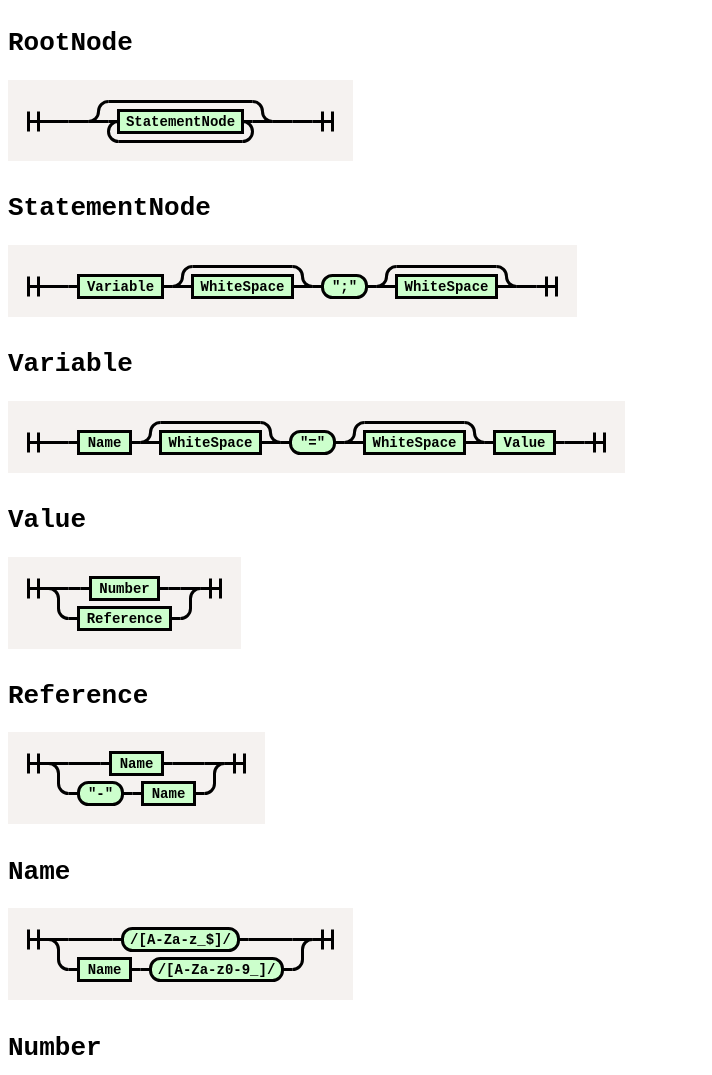
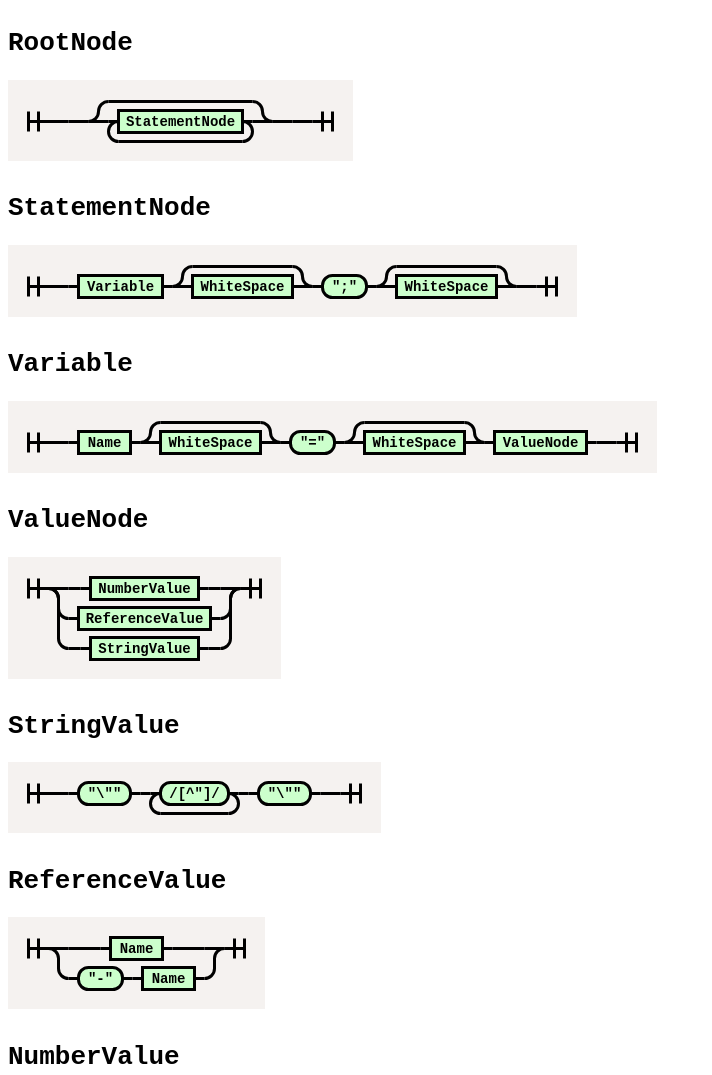
Before and after one commit to hhornbacher/node-scad-parser, a website: page src/nearley/scad-parser-grammar.html in a window 1280 px wide. Shown: the top 1075 px of the page, without its empty margins (0-712 px from the left). Drawn offline with Linux system fonts and the light colour scheme.

Commit message:
parse is able to parse variable statements with number, reference and string types

```diff
--- a/src/ast/nodes.js
+++ b/src/ast/nodes.js
@@ -10,7 +10,6 @@ function Entities(registerClass) {
             }, privateProps);
 
             if (_.isArray(children)) {
-                children = children.trim();
                 privateProps._children = children;
             }
 
--- a/src/index.js
+++ b/src/index.js
@@ -98,7 +98,7 @@ if (!module.parent) {
   try {
     parser = new SCADParser();
     const ast = parser.getAST('../examples/ex4.scad');
-    console.log(inspectObject(ast[0], false));
+    console.log(ast.toString());
   } catch (error) {
     console.log(error);
   }
--- a/src/nearley/scad-parser-grammar.html
+++ b/src/nearley/scad-parser-grammar.html
@@ -160,16 +160,16 @@ svg.railroad-diagram rect {
 </div>
 <h1><code>Variable</code></h1>
 <div>
-<svg class="railroad-diagram" width="617" height="72" viewBox="0 0 617 72">
+<svg class="railroad-diagram" width="649" height="72" viewBox="0 0 649 72">
 <g transform="translate(.5 .5)">
 <path d="M 20 31 v 20 m 10 -20 v 20 m -10 -10 h 20.5"></path>
 <g>
 <path d="M40 41h0"></path>
-<path d="M576 41h0"></path>
+<path d="M608 41h0"></path>
 <path d="M40 41h20"></path>
 <g>
 <path d="M60 41h0"></path>
-<path d="M556 41h0"></path>
+<path d="M588 41h0"></path>
 <path d="M60 41h10"></path>
 <g>
 <path d="M70 41h0"></path>
@@ -223,62 +223,131 @@ svg.railroad-diagram rect {
 <path d="M476 41h10"></path>
 <g>
 <path d="M486 41h0"></path>
-<path d="M546 41h0"></path>
-<rect x="486" y="30" width="60" height="22"></rect>
-<text x="516" y="45">Value</text>
+<path d="M578 41h0"></path>
+<rect x="486" y="30" width="92" height="22"></rect>
+<text x="532" y="45">ValueNode</text>
 </g>
-<path d="M546 41h10"></path>
+<path d="M578 41h10"></path>
 </g>
-<path d="M556 41h20"></path>
+<path d="M588 41h20"></path>
 </g>
-<path d="M 576 41 h 20 m -10 -10 v 20 m 10 -20 v 20"></path>
+<path d="M 608 41 h 20 m -10 -10 v 20 m 10 -20 v 20"></path>
 </g>
 </svg>
 
 </div>
-<h1><code>Value</code></h1>
+<h1><code>ValueNode</code></h1>
 <div>
-<svg class="railroad-diagram" width="233" height="92" viewBox="0 0 233 92">
+<svg class="railroad-diagram" width="273" height="122" viewBox="0 0 273 122">
 <g transform="translate(.5 .5)">
 <path d="M 20 21 v 20 m 10 -20 v 20 m -10 -10 h 20.5"></path>
 <g>
 <path d="M40 31h0"></path>
-<path d="M192 31h0"></path>
+<path d="M232 31h0"></path>
 <path d="M40 31h20"></path>
 <g>
 <path d="M60 31h12"></path>
-<path d="M160 31h12"></path>
+<path d="M200 31h12"></path>
 <path d="M72 31h10"></path>
 <g>
 <path d="M82 31h0"></path>
-<path d="M150 31h0"></path>
-<rect x="82" y="20" width="68" height="22"></rect>
-<text x="116" y="35">Number</text>
+<path d="M190 31h0"></path>
+<rect x="82" y="20" width="108" height="22"></rect>
+<text x="136" y="35">NumberValue</text>
 </g>
-<path d="M150 31h10"></path>
+<path d="M190 31h10"></path>
 </g>
-<path d="M172 31h20"></path>
+<path d="M212 31h20"></path>
 <path d="M40 31a10 10 0 0 1 10 10v10a10 10 0 0 0 10 10"></path>
 <g>
 <path d="M60 61h0"></path>
-<path d="M172 61h0"></path>
+<path d="M212 61h0"></path>
 <path d="M60 61h10"></path>
 <g>
 <path d="M70 61h0"></path>
-<path d="M162 61h0"></path>
-<rect x="70" y="50" width="92" height="22"></rect>
-<text x="116" y="65">Reference</text>
+<path d="M202 61h0"></path>
+<rect x="70" y="50" width="132" height="22"></rect>
+<text x="136" y="65">ReferenceValue</text>
 </g>
-<path d="M162 61h10"></path>
+<path d="M202 61h10"></path>
 </g>
-<path d="M172 61a10 10 0 0 0 10 -10v-10a10 10 0 0 1 10 -10"></path>
+<path d="M212 61a10 10 0 0 0 10 -10v-10a10 10 0 0 1 10 -10"></path>
+<path d="M40 31a10 10 0 0 1 10 10v40a10 10 0 0 0 10 10"></path>
+<g>
+<path d="M60 91h12"></path>
+<path d="M200 91h12"></path>
+<path d="M72 91h10"></path>
+<g>
+<path d="M82 91h0"></path>
+<path d="M190 91h0"></path>
+<rect x="82" y="80" width="108" height="22"></rect>
+<text x="136" y="95">StringValue</text>
 </g>
-<path d="M 192 31 h 20 m -10 -10 v 20 m 10 -20 v 20"></path>
+<path d="M190 91h10"></path>
+</g>
+<path d="M212 91a10 10 0 0 0 10 -10v-40a10 10 0 0 1 10 -10"></path>
+</g>
+<path d="M 232 31 h 20 m -10 -10 v 20 m 10 -20 v 20"></path>
 </g>
 </svg>
 
 </div>
-<h1><code>Reference</code></h1>
+<h1><code>StringValue</code></h1>
+<div>
+<svg class="railroad-diagram" width="373" height="71" viewBox="0 0 373 71">
+<g transform="translate(.5 .5)">
+<path d="M 20 21 v 20 m 10 -20 v 20 m -10 -10 h 20.5"></path>
+<g>
+<path d="M40 31h0"></path>
+<path d="M332 31h0"></path>
+<path d="M40 31h20"></path>
+<g>
+<path d="M60 31h0"></path>
+<path d="M312 31h0"></path>
+<path d="M60 31h10"></path>
+<g>
+<path d="M70 31h0"></path>
+<path d="M122 31h0"></path>
+<rect x="70" y="20" width="52" height="22" rx="10" ry="10"></rect>
+<text x="96" y="35">"\""</text>
+</g>
+<path d="M122 31h10"></path>
+<path d="M132 31h10"></path>
+<g>
+<path d="M142 31h0"></path>
+<path d="M230 31h0"></path>
+<path d="M142 31h10"></path>
+<g>
+<path d="M152 31h0"></path>
+<path d="M220 31h0"></path>
+<rect x="152" y="20" width="68" height="22" rx="10" ry="10"></rect>
+<text x="186" y="35">/&#91;^"&#93;/</text>
+</g>
+<path d="M220 31h10"></path>
+<path d="M152 31a10 10 0 0 0 -10 10v0a10 10 0 0 0 10 10"></path>
+<g>
+<path d="M152 51h68"></path>
+</g>
+<path d="M220 51a10 10 0 0 0 10 -10v0a10 10 0 0 0 -10 -10"></path>
+</g>
+<path d="M230 31h10"></path>
+<path d="M240 31h10"></path>
+<g>
+<path d="M250 31h0"></path>
+<path d="M302 31h0"></path>
+<rect x="250" y="20" width="52" height="22" rx="10" ry="10"></rect>
+<text x="276" y="35">"\""</text>
+</g>
+<path d="M302 31h10"></path>
+</g>
+<path d="M312 31h20"></path>
+</g>
+<path d="M 332 31 h 20 m -10 -10 v 20 m 10 -20 v 20"></path>
+</g>
+</svg>
+
+</div>
+<h1><code>ReferenceValue</code></h1>
 <div>
 <svg class="railroad-diagram" width="257" height="92" viewBox="0 0 257 92">
 <g transform="translate(.5 .5)">
@@ -328,57 +397,7 @@ svg.railroad-diagram rect {
 </svg>
 
 </div>
-<h1><code>Name</code></h1>
-<div>
-<svg class="railroad-diagram" width="345" height="92" viewBox="0 0 345 92">
-<g transform="translate(.5 .5)">
-<path d="M 20 21 v 20 m 10 -20 v 20 m -10 -10 h 20.5"></path>
-<g>
-<path d="M40 31h0"></path>
-<path d="M304 31h0"></path>
-<path d="M40 31h20"></path>
-<g>
-<path d="M60 31h44"></path>
-<path d="M240 31h44"></path>
-<path d="M104 31h10"></path>
-<g>
-<path d="M114 31h0"></path>
-<path d="M230 31h0"></path>
-<rect x="114" y="20" width="116" height="22" rx="10" ry="10"></rect>
-<text x="172" y="35">/&#91;A-Za-z&#95;$&#93;/</text>
-</g>
-<path d="M230 31h10"></path>
-</g>
-<path d="M284 31h20"></path>
-<path d="M40 31a10 10 0 0 1 10 10v10a10 10 0 0 0 10 10"></path>
-<g>
-<path d="M60 61h0"></path>
-<path d="M284 61h0"></path>
-<path d="M60 61h10"></path>
-<g>
-<path d="M70 61h0"></path>
-<path d="M122 61h0"></path>
-<rect x="70" y="50" width="52" height="22"></rect>
-<text x="96" y="65">Name</text>
-</g>
-<path d="M122 61h10"></path>
-<path d="M132 61h10"></path>
-<g>
-<path d="M142 61h0"></path>
-<path d="M274 61h0"></path>
-<rect x="142" y="50" width="132" height="22" rx="10" ry="10"></rect>
-<text x="208" y="65">/&#91;A-Za-z0-9&#95;&#93;/</text>
-</g>
-<path d="M274 61h10"></path>
-</g>
-<path d="M284 61a10 10 0 0 0 10 -10v-10a10 10 0 0 1 10 -10"></path>
-</g>
-<path d="M 304 31 h 20 m -10 -10 v 20 m 10 -20 v 20"></path>
-</g>
-</svg>
-
-</div>
-<h1><code>Number</code></h1>
+<h1><code>NumberValue</code></h1>
 <div>
 <svg class="railroad-diagram" width="421" height="172" viewBox="0 0 421 172">
 <g transform="translate(.5 .5)">
@@ -592,6 +611,56 @@ svg.railroad-diagram rect {
 </svg>
 
 </div>
+<h1><code>Name</code></h1>
+<div>
+<svg class="railroad-diagram" width="345" height="92" viewBox="0 0 345 92">
+<g transform="translate(.5 .5)">
+<path d="M 20 21 v 20 m 10 -20 v 20 m -10 -10 h 20.5"></path>
+<g>
+<path d="M40 31h0"></path>
+<path d="M304 31h0"></path>
+<path d="M40 31h20"></path>
+<g>
+<path d="M60 31h44"></path>
+<path d="M240 31h44"></path>
+<path d="M104 31h10"></path>
+<g>
+<path d="M114 31h0"></path>
+<path d="M230 31h0"></path>
+<rect x="114" y="20" width="116" height="22" rx="10" ry="10"></rect>
+<text x="172" y="35">/&#91;A-Za-z&#95;$&#93;/</text>
+</g>
+<path d="M230 31h10"></path>
+</g>
+<path d="M284 31h20"></path>
+<path d="M40 31a10 10 0 0 1 10 10v10a10 10 0 0 0 10 10"></path>
+<g>
+<path d="M60 61h0"></path>
+<path d="M284 61h0"></path>
+<path d="M60 61h10"></path>
+<g>
+<path d="M70 61h0"></path>
+<path d="M122 61h0"></path>
+<rect x="70" y="50" width="52" height="22"></rect>
+<text x="96" y="65">Name</text>
+</g>
+<path d="M122 61h10"></path>
+<path d="M132 61h10"></path>
+<g>
+<path d="M142 61h0"></path>
+<path d="M274 61h0"></path>
+<rect x="142" y="50" width="132" height="22" rx="10" ry="10"></rect>
+<text x="208" y="65">/&#91;A-Za-z0-9&#95;&#93;/</text>
+</g>
+<path d="M274 61h10"></path>
+</g>
+<path d="M284 61a10 10 0 0 0 10 -10v-10a10 10 0 0 1 10 -10"></path>
+</g>
+<path d="M 304 31 h 20 m -10 -10 v 20 m 10 -20 v 20"></path>
+</g>
+</svg>
+
+</div>
 <h1><code>WhiteSpace</code></h1>
 <div>
 <svg class="railroad-diagram" width="269" height="71" viewBox="0 0 269 71">
```
Also changed, not shown: src/nearley/scad-parser.js (+20 -22 lines), 1 other file.
